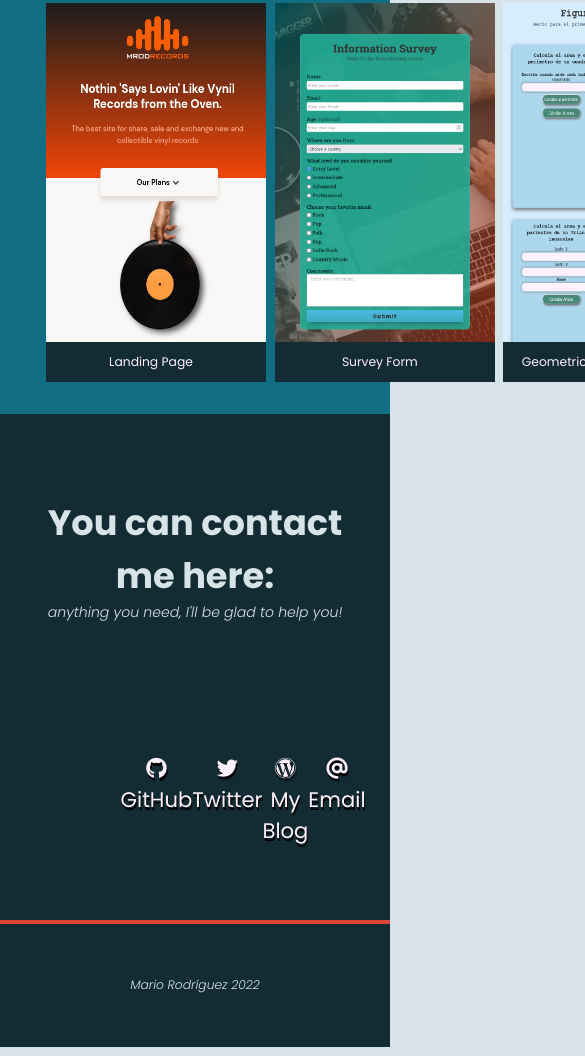
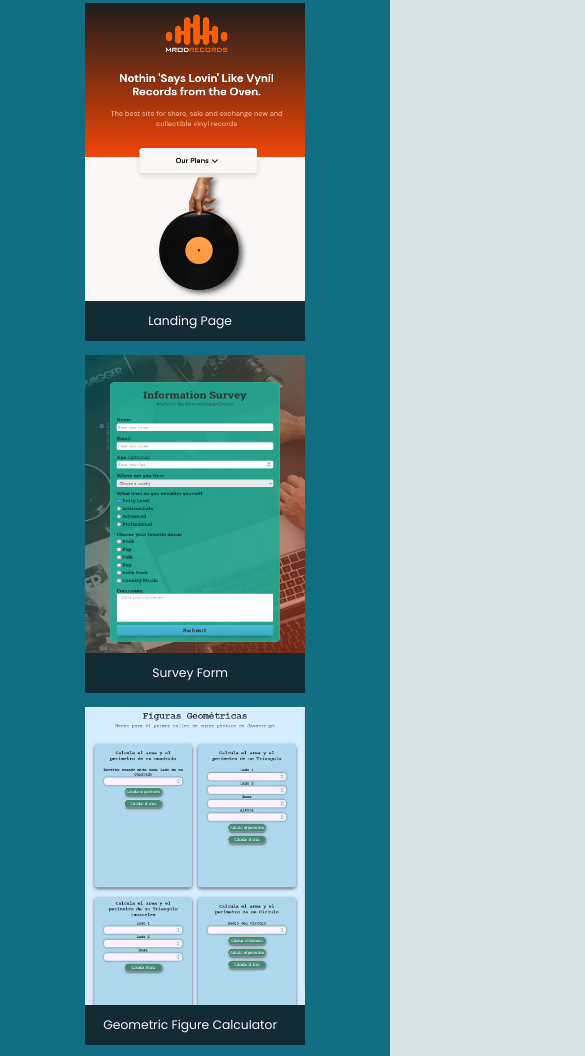
Before and after one commit to MarioDvlp/portfolioFCC, a plain HTML site: page index.html in a window 390 px wide. Shown: the part 960-2016 px from the top of the page, 585 px wide, since content can reach past the window. Drawn offline with Linux system fonts and the light colour scheme.

Commit message:
Improved some responsive actions

```diff
--- a/index.html
+++ b/index.html
@@ -30,22 +30,28 @@
         <section class="projects-section" id="projects">
             <h2>Some Of My Projects</h2>
             <div class="projects-grid">
-                <a href="https://mariodvlp.github.io/MRodRecords-Landing/" target="blank">
+                <a href="https://mariodvlp.github.io/MRodRecords-Landing/" target="blank" class=".gridA">
                     <img class="project-image" src="./assets/img/mrodLanding3.png" alt="Landing page image">
                     <p class="project-tile">
                         <span class="code">&lt;</span>Landing Page<span class="code">&#47;&gt;</span>
                     </p>
                 </a>
-                <a href="https://mariodvlp.github.io/surveyForm/" target="blank">
+                <a href="https://mariodvlp.github.io/surveyForm/" target="blank" class=".gridB">
                     <img class="project-image" src="./assets/img/surveyForm.png" alt="Landing page image">
                     <p class="project-tile">
                         <span class="code">&lt;</span>Survey Form<span class="code">&#47;&gt;</span>
                     </p>
                 </a>
-                <a href="https://mariodvlp.github.io/curso-practico-javascript/" target="blank">
-                    <img class="project-image" src="./assets/img/geometricFigureCalculator.png" alt="Landing page image">
+                <a href="https://mariodvlp.github.io/curso-practico-javascript/" target="blank" class=".gridC">
+                    <img class="project-image" src="./assets/img/geometricFigureCalculator.png" alt="Landing page image" >
                     <p class="project-tile">
                         <span class="code">&lt;</span>Geometric Figure Calculator<span class="code">&#47;&gt;</span>
+                    </p>
+                </a>
+                <a href="https://404notfoundchallenge1.netlify.app/" target="blank">
+                    <img class="project-image" src="./assets/img/404NotFoundPage.png" alt="Landing page image">
+                    <p class="project-tile">
+                        <span class="code">&lt;</span>404 Not Found Page<span class="code">&#47;&gt;</span>
                     </p>
                 </a>
             </div>
--- a/style.css
+++ b/style.css
@@ -83,9 +83,9 @@ ul {
     color: var(--red);
 }
 
-/* ============== */
-/* Project Section */
-/* =============== */
+/* ================================================= */
+/* ===============PROJECT SECTION=================== */
+/* ================================================= */
 
 .projects-section {
     position: relative;
@@ -103,12 +103,12 @@ ul {
 }
 
 .projects-grid {
-    display: grid;
-    grid-template-columns:1fr 1fr 1fr;
-    grid-template-rows: auto;
+    display: flex;
+    justify-content: space-around;
+    flex-wrap: wrap;
     grid-gap: 1rem;
     justify-items: center;
-    width: 90%;
+    width: 100%;
     height: auto;
     padding: 3rem;
     margin: 0 auto;
@@ -116,7 +116,7 @@ ul {
 
 .project-image {
     width: 25rem;
-    height: 340px;
+    height: 34rem;
 }
 
 .project-tile{
@@ -142,9 +142,9 @@ ul {
     transition: color 0.4s ease;
 }
 
-/* ======================================== */
-/* ==========CONTACT SECTION=============== */
-/* ======================================== */
+/* ============================================ */
+/* ============CONTACT SECTION================= */
+/* ============================================ */
 
 .contact {
     display: flex;
@@ -174,7 +174,8 @@ ul {
 .contact-links {
     display: flex;
     justify-content: space-around;
-    width: 40%;
+    width: 70%;
+    max-width: 76rem ;
     height: auto;
     margin: 0 auto;
     font-size: 2.4rem;
@@ -190,7 +191,7 @@ ul {
 }
 
 /* ================================================== */
-/* ===============FOOTER============================= */
+/* =================FOOTER=========================== */
 /* ================================================== */
 
 footer {
@@ -211,7 +212,7 @@ footer p{
 /* Query */
 /* ===== */
 
-@media (max-width: 30em){
+@media (max-width: 400px){
     html {
         font-size: 55%;
     }
@@ -222,4 +223,38 @@ footer p{
     .nav-list {
         margin: 0;;
     }
+
+    .contact h2 {
+        font-size: 3rem;
+    }
+
+    .contact p {
+        font-size: 1.2rem;
+    }
+
+    .contact-links {
+        display: grid;
+        grid-template-columns: 1fr 1fr;
+        grid-template-rows: 50px 50px;
+        gap: 1.2rem;
+        font-size: 1.4rem;
+        width: 80%;
+    }
 }
+
+@media (max-width: 560px) {
+    .contact-links {
+        font-size: 2.1rem;
+        min-width: 235px;
+    }
+}
+
+@media (max-width: 900px) {
+   .contact-links {
+       display: grid;
+       grid-template-columns: 1fr 1fr;
+       grid-template-rows: 50px 50px;
+       align-items: center;
+       width: 50%;
+   }
+}
```
Also changed, not shown: assets/img/404NotFoundPage.png (added).
